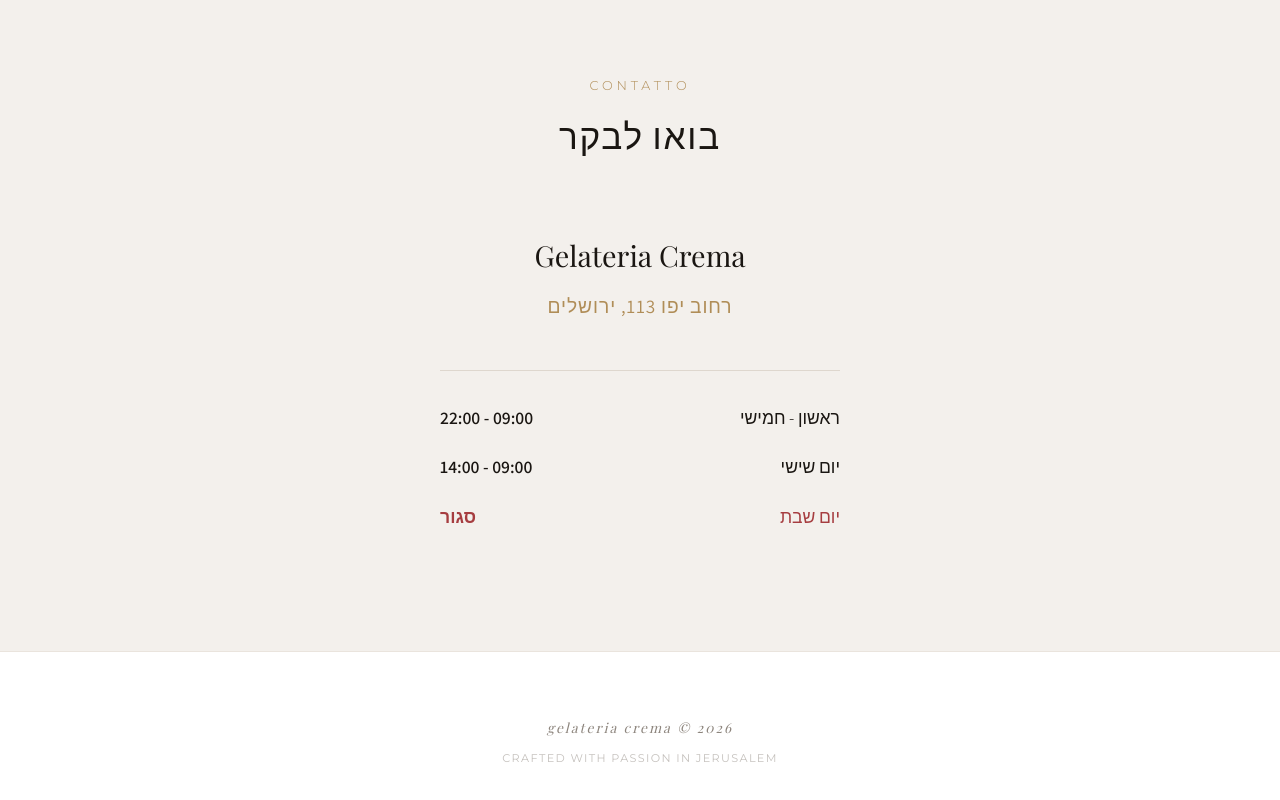
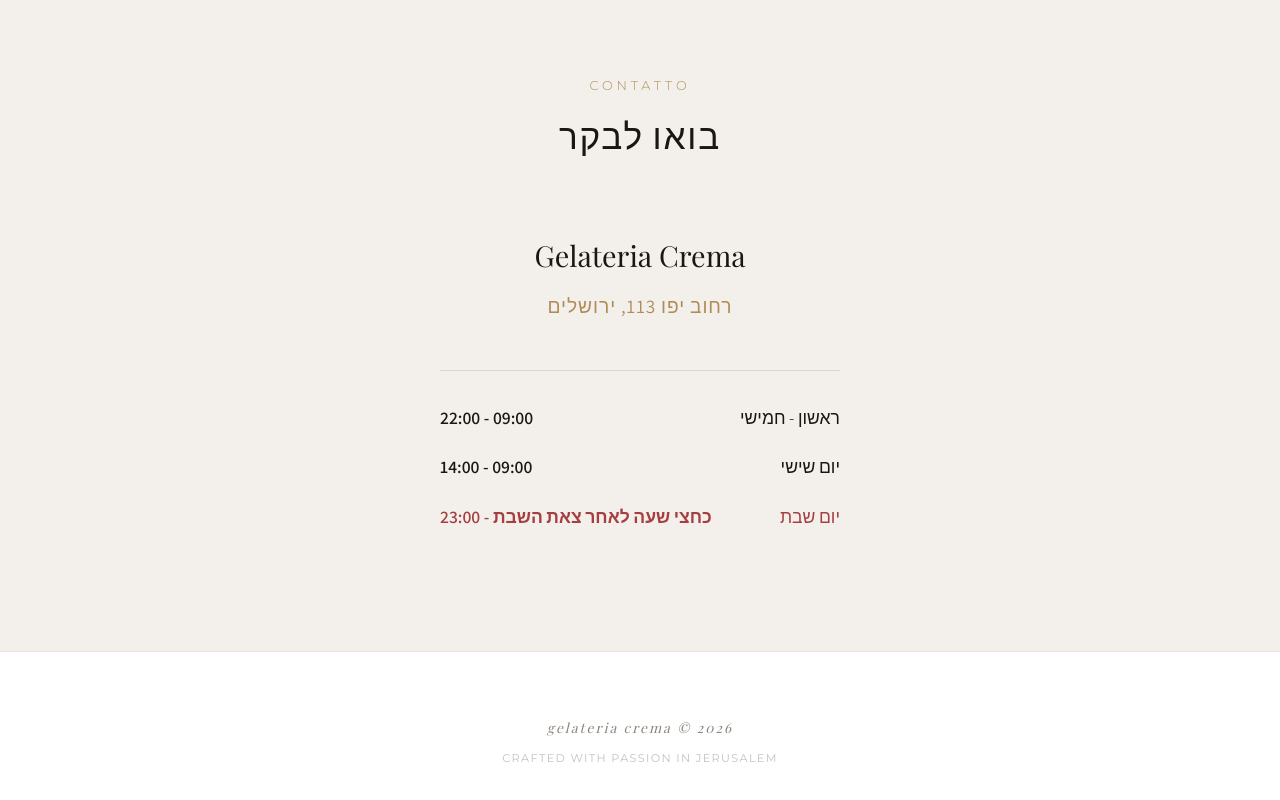
Before and after one commit to OmerMeidan/gelateria-crema-nextjs, a Next.js app: page / in a window 1280 px wide. Shown: the part 2443-3243 px from the top of the page. Built offline with nearby package versions, Linux system fonts and the light colour scheme; a web font is replaced by a local one.

Commit message:
saturday hours change

```diff
--- a/app/page.tsx
+++ b/app/page.tsx
@@ -119,7 +119,7 @@ export default function Home() {
                   יום שישי <span className="font-semibold">09:00 - 14:00</span>
                 </li>
                 <li className="mb-[1.2rem] flex justify-between text-[1.1rem] font-light text-[#A63D40]">
-                  יום שבת <span className="font-semibold">סגור</span>
+                  יום שבת <span className="font-semibold">כחצי שעה לאחר צאת השבת - 23:00</span>
                 </li>
               </ul>
             </div>
```
